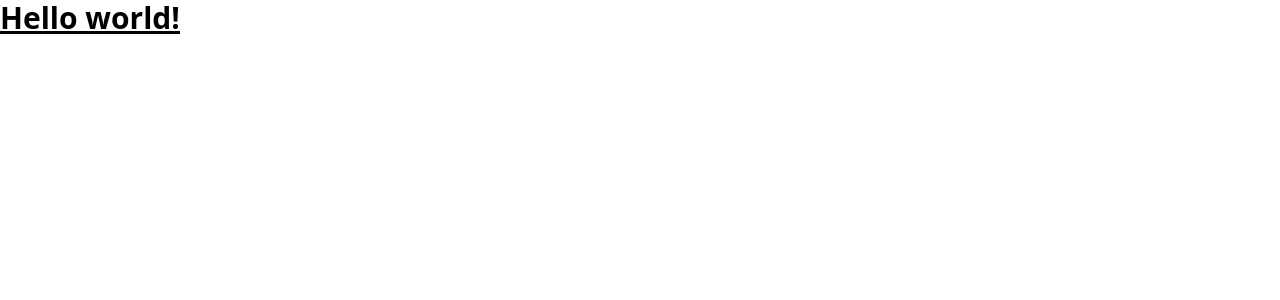
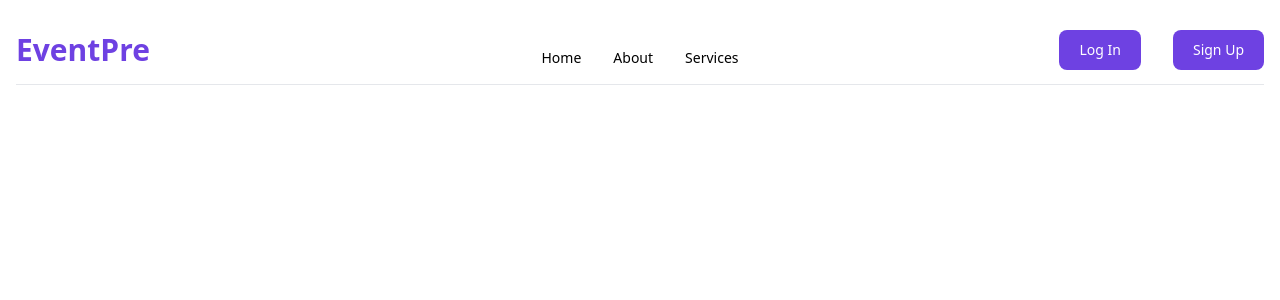
Before and after one commit to oelnajmi/event-pre, a Next.js app: page / in a window 1280 px wide. Shown: the top 300 px of the page. Built offline with nearby package versions, Linux system fonts and the light colour scheme.

Commit message:
added navbar component

```diff
--- /dev/null
+++ b/components/Navbar.js
@@ -0,0 +1,70 @@
+const Navbar = () => {
+  return (
+    <nav className="w-full top-0 left-0">
+      <div className="flex flex-wrap justify-between items-center mx-auto border-b">
+        <a className="flex items-center flex-1">
+          <span className="self-center text-3xl font-extrabold whitespace-nowrap text-[#6E41E2]">
+            EventPre
+          </span>
+        </a>
+        <div className="hidden justify-around items-center w-full md:flex sm:w-auto flex-1">
+          <ul className="flex flex-col p-4 mt-4 sm:flex-row space-x-8 sm:text-sm sm:font-medium">
+            <li>
+              <a href="#" className="" aria-current="page">
+                Home
+              </a>
+            </li>
+            <li>
+              <a href="#" className="">
+                About
+              </a>
+            </li>
+            <li>
+              <a href="#" className="">
+                Services
+              </a>
+            </li>
+          </ul>
+        </div>
+        <div className="flex space-x-8 flex-1 justify-end">
+          <button
+            type="button"
+            className="hidden md:block text-white bg-[#6E41E2] font-medium rounded-lg text-sm px-5 py-2.5 text-center mr-3 md:mr-0"
+          >
+            Log In
+          </button>
+          <button
+            type="button"
+            className="hidden md:block text-white bg-[#6E41E2] font-medium rounded-lg text-sm px-5 py-2.5 text-center mr-3 md:mr-0"
+          >
+            Sign Up
+          </button>
+          <button
+            data-collapse-toggle="navbar-sticky"
+            type="button"
+            className="inline-flex items-center p-2 text-sm text-gray-500 rounded-lg md:hidden hover:bg-gray-100 focus:outline-none focus:ring-2 focus:ring-gray-200 dark:text-gray-400 dark:hover:bg-gray-700 dark:focus:ring-gray-600"
+            aria-controls="navbar-sticky"
+            aria-expanded="false"
+          >
+            <span className="sr-only">Open main menu</span>
+            <svg
+              className="w-6 h-6"
+              aria-hidden="true"
+              fill="currentColor"
+              viewBox="0 0 20 20"
+              xmlns="http://www.w3.org/2000/svg"
+            >
+              <path
+                fill-rule="evenodd"
+                d="M3 5a1 1 0 011-1h12a1 1 0 110 2H4a1 1 0 01-1-1zM3 10a1 1 0 011-1h12a1 1 0 110 2H4a1 1 0 01-1-1zM3 15a1 1 0 011-1h12a1 1 0 110 2H4a1 1 0 01-1-1z"
+                clip-rule="evenodd"
+              ></path>
+            </svg>
+          </button>
+        </div>
+      </div>
+    </nav>
+  );
+};
+
+export default Navbar;
--- a/pages/index.js
+++ b/pages/index.js
@@ -1,7 +1,11 @@
+import Navbar from '../components/Navbar';
+
 const Home = () => {
   return (
     <div>
-      <h1 className="text-3xl font-bold underline">Hello world!</h1>
+      <main className="min-h-screen flex flex-col max-w-[1500px] mx-auto p-4">
+        <Navbar />
+      </main>
     </div>
   );
 };
```
